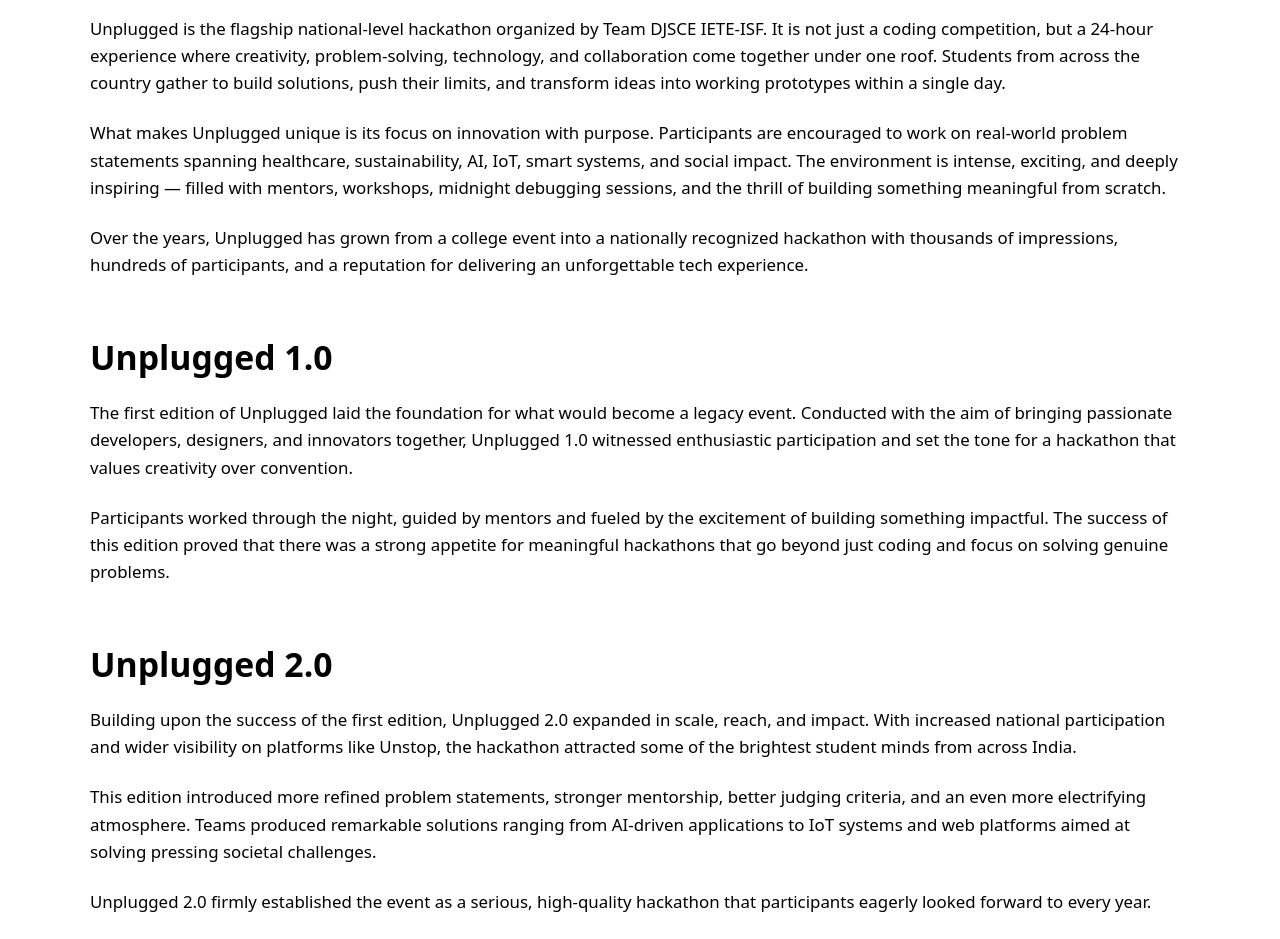
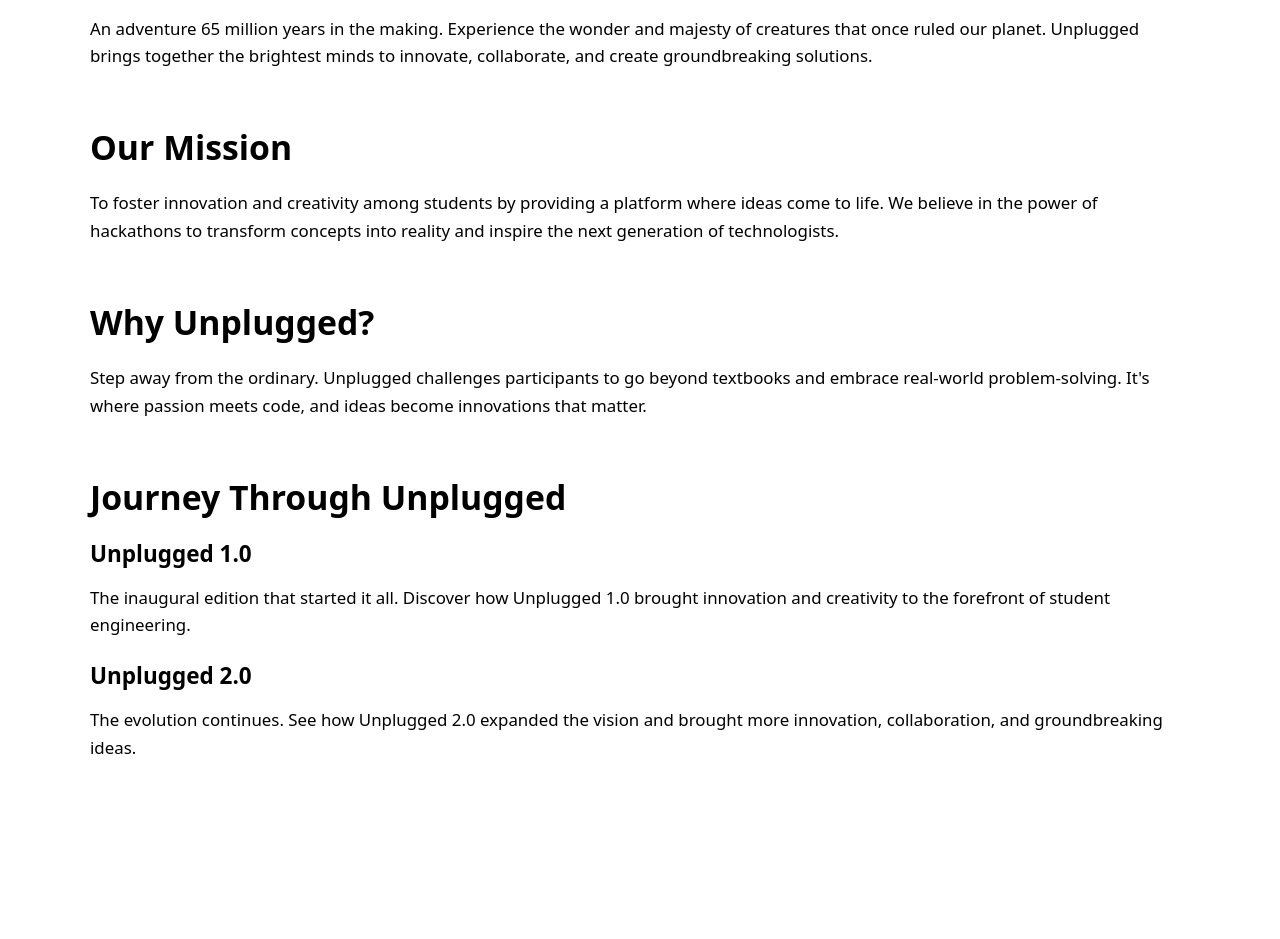
Before and after one commit to akkuraina/unplugged, a Next.js app: page /about in a window 1280 px wide. Shown: the part 113-1052 px from the top of the page. Built offline with nearby package versions, Linux system fonts and the light colour scheme.

Commit message:
Add files via upload

```diff
--- a/app/about/page.js
+++ b/app/about/page.js
@@ -7,78 +7,49 @@ export default function About() {
       <section className="flex flex-col gap-6 text-lg leading-relaxed">
         <h1 className="text-5xl font-bold">About Unplugged</h1>
         <p>
-          Unplugged is the flagship national-level hackathon organized by Team DJSCE IETE-ISF.
-          It is not just a coding competition, but a 24-hour experience where creativity,
-          problem-solving, technology, and collaboration come together under one roof.
-          Students from across the country gather to build solutions, push their limits,
-          and transform ideas into working prototypes within a single day.
-        </p>
-        <p>
-          What makes Unplugged unique is its focus on innovation with purpose.
-          Participants are encouraged to work on real-world problem statements spanning
-          healthcare, sustainability, AI, IoT, smart systems, and social impact.
-          The environment is intense, exciting, and deeply inspiring — filled with
-          mentors, workshops, midnight debugging sessions, and the thrill of building
-          something meaningful from scratch.
-        </p>
-        <p>
-          Over the years, Unplugged has grown from a college event into a nationally
-          recognized hackathon with thousands of impressions, hundreds of participants,
-          and a reputation for delivering an unforgettable tech experience.
+          An adventure 65 million years in the making. Experience the wonder and
+          majesty of creatures that once ruled our planet. Unplugged brings together
+          the brightest minds to innovate, collaborate, and create groundbreaking
+          solutions.
         </p>
       </section>
 
       <section className="flex flex-col gap-6 text-lg leading-relaxed">
-        <h2 className="text-4xl font-semibold">Unplugged 1.0</h2>
+        <h2 className="text-4xl font-semibold">Our Mission</h2>
         <p>
-          The first edition of Unplugged laid the foundation for what would become a
-          legacy event. Conducted with the aim of bringing passionate developers,
-          designers, and innovators together, Unplugged 1.0 witnessed enthusiastic
-          participation and set the tone for a hackathon that values creativity over
-          convention.
-        </p>
-        <p>
-          Participants worked through the night, guided by mentors and fueled by the
-          excitement of building something impactful. The success of this edition proved
-          that there was a strong appetite for meaningful hackathons that go beyond
-          just coding and focus on solving genuine problems.
+          To foster innovation and creativity among students by providing a platform where ideas
+          come to life. We believe in the power of hackathons to transform concepts into reality
+          and inspire the next generation of technologists.
         </p>
       </section>
 
       <section className="flex flex-col gap-6 text-lg leading-relaxed">
-        <h2 className="text-4xl font-semibold">Unplugged 2.0</h2>
+        <h2 className="text-4xl font-semibold">Why Unplugged?</h2>
         <p>
-          Building upon the success of the first edition, Unplugged 2.0 expanded in
-          scale, reach, and impact. With increased national participation and wider
-          visibility on platforms like Unstop, the hackathon attracted some of the
-          brightest student minds from across India.
-        </p>
-        <p>
-          This edition introduced more refined problem statements, stronger mentorship,
-          better judging criteria, and an even more electrifying atmosphere. Teams
-          produced remarkable solutions ranging from AI-driven applications to IoT
-          systems and web platforms aimed at solving pressing societal challenges.
-        </p>
-        <p>
-          Unplugged 2.0 firmly established the event as a serious, high-quality
-          hackathon that participants eagerly looked forward to every year.
+          Step away from the ordinary. Unplugged challenges participants to go beyond textbooks
+          and embrace real-world problem-solving. It&apos;s where passion meets code, and ideas
+          become innovations that matter.
         </p>
       </section>
 
       <section className="flex flex-col gap-6 text-lg leading-relaxed">
-        <h2 className="text-4xl font-semibold">What to Expect from Unplugged 3.0</h2>
-        <p>
-          With each edition, Unplugged evolves — and the upcoming version promises to
-          be bigger, better, and more impactful than ever. With hundreds of expected
-          participants, stronger partnerships, and exciting challenges, Unplugged 3.0
-          aims to create an ecosystem where innovation thrives and ideas turn into
-          reality within 24 hours.
-        </p>
-        <p>
-          From brainstorming sessions to final presentations, the journey is intense,
-          collaborative, and unforgettable. It’s where students don’t just participate
-          in a hackathon — they live through an experience.
-        </p>
+        <h2 className="text-4xl font-semibold">Journey Through Unplugged</h2>
+
+        <div className="flex flex-col gap-4">
+          <h3 className="text-2xl font-semibold">Unplugged 1.0</h3>
+          <p>
+            The inaugural edition that started it all. Discover how Unplugged 1.0 brought innovation
+            and creativity to the forefront of student engineering.
+          </p>
+        </div>
+
+        <div className="flex flex-col gap-4">
+          <h3 className="text-2xl font-semibold">Unplugged 2.0</h3>
+          <p>
+            The evolution continues. See how Unplugged 2.0 expanded the vision and brought
+            more innovation, collaboration, and groundbreaking ideas.
+          </p>
+        </div>
       </section>
 
       <section className="flex justify-center mt-8">
```
